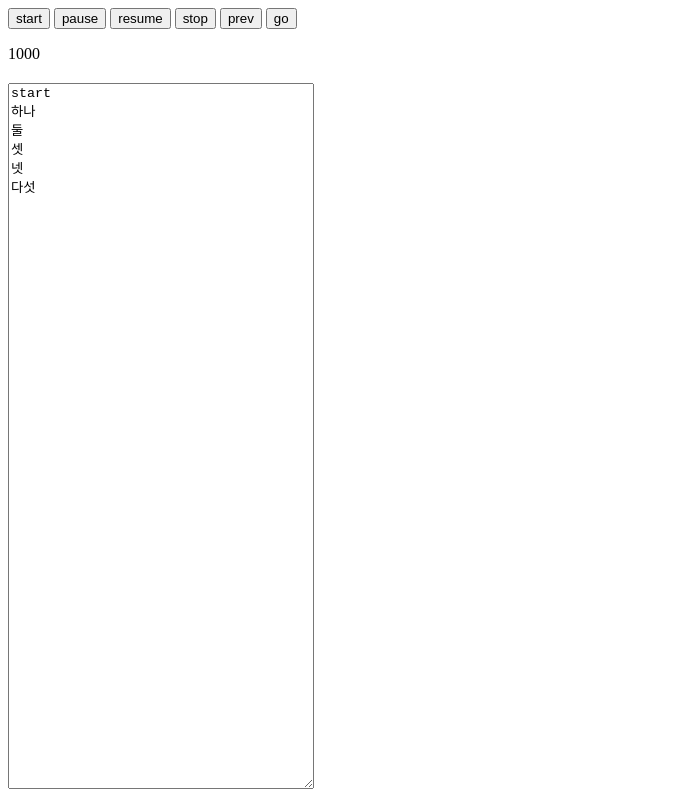
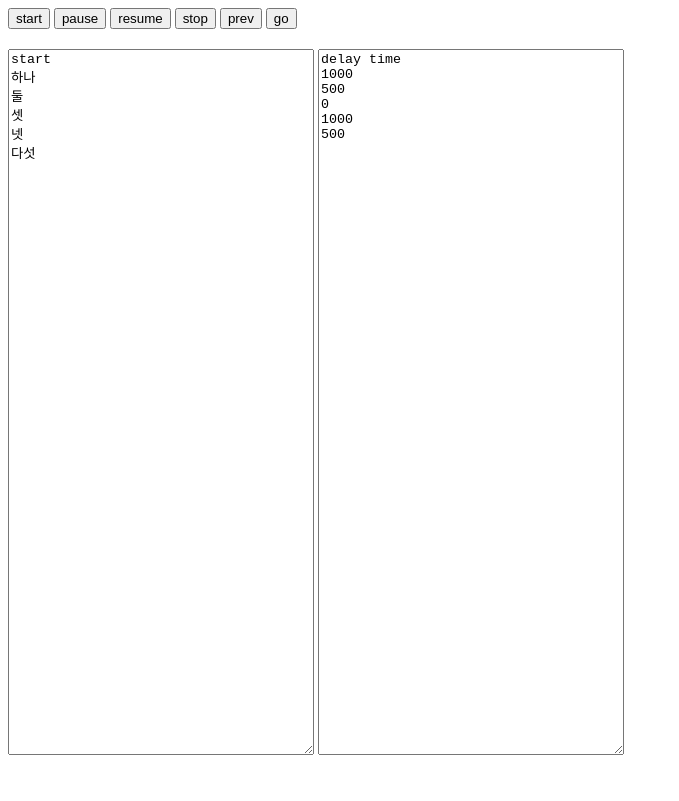
Before and after one commit to giant-seohyun/task, a plain HTML site: page quest01/index.html in a window 1280 px wide. Both pictures are taken after a click on the button "start". Shown: the whole page, without its empty margins (0-679 px from the left). Drawn offline with Linux system fonts and the light colour scheme.

Commit message:
change delay function

```diff
--- a/quest01/index.css
+++ b/quest01/index.css
@@ -1,8 +1,13 @@
-#text-result{
-    width: 300px;
-    height: 700px;
+#text-result {
+  width: 300px;
+  height: 700px;
 }
 
-.button-area{
-    margin-bottom: 20px;
+#text-delay {
+  width: 300px;
+  height: 700px;
 }
+
+.button-area {
+  margin-bottom: 20px;
+}
--- a/quest01/index.html
+++ b/quest01/index.html
@@ -13,11 +13,11 @@
       <button id="stop">stop</button>
       <button id="prev">prev</button>
       <button id="go">go</button>
-      <p id="delay-time">delay</p>
     </div>
 
     <div>
       <textarea id="text-result"></textarea>
+      <textarea id="text-delay">delay time</textarea>
     </div>
   </body>
   <script type="module" src="./constant.js"></script>
--- a/quest01/index.js
+++ b/quest01/index.js
@@ -3,136 +3,89 @@ import { datas } from "./constant.js";
 console.log("on");
 
 const textArea = document.getElementById("text-result");
+const textDelay = document.getElementById("text-delay");
 const start = document.getElementById("start");
 const pause = document.getElementById("pause");
 const resume = document.getElementById("resume");
 const stop = document.getElementById("stop");
-const delayTime = document.getElementById("delay-time");
 const go = document.getElementById("go");
 const prev = document.getElementById("prev");
 let isStart = true;
-let isPause = true;
+let isPause = false;
 let isResume = true;
 let isPrev = false;
 let passedTime = 0;
-let delayIdx = 0;
-let textIdx = 0;
-let text;
+let startTime;
+let endTime;
 let remaindTime;
 let pauseTime;
 let time;
 let delay;
 
-// 딜레이 값 병합
-const delays = [];
-const texts = [];
-
-function getDelays() {
-  for (let i = 0; i < 10; i++) {
-    delays.push(datas[i].delay);
-    if (!datas[i].delay) delays.splice(i, 1, 0);
-  }
-  return delays;
+// 딜레이 시간 변경
+function sleep(ms) {
+  return new Promise((r) => {
+    time = setTimeout(r, ms);
+  });
 }
 
-// 텍스트 값 병합
-function getTexts() {
-  for (let i = 0; i < 10; i++) {
-    texts.push(datas[i].text);
-    if (!datas[i].text) texts.splice(i, 1, 0);
+async function randomDelayTimer() {
+  clearTimeout(time);
+
+  for (let i = 0; i < datas.length; i++) {
+    // if (isPause) i = time;
+
+    textArea.value += `\n${datas[i].text}`;
+    textDelay.value += `\n${datas[i].delay}`;
+    await sleep(datas[i].delay);
   }
-  return texts;
-}
-
-// 딜레이 시간 변경
-function changeDelays() {
-  getDelays();
-
-  delay = delays[delayIdx];
-  if (!isPrev) delayIdx++;
-  else if (isPrev) delayIdx--;
-
-  if (delayIdx === delays.length) delayIdx = 0;
-  else if (delayIdx < 1) delayIdx = delays.length;
-  return delay;
-}
-
-// 텍스트 값 변경
-function changeTexts() {
-  getTexts();
-
-  text = texts[textIdx];
-  if (!isPrev) textIdx++;
-  else if (isPrev) textIdx--;
-
-  if (textIdx === texts.length) textIdx = 0;
-  else if (textIdx < 1) textIdx = texts.length;
-  return text;
-}
-
-// 딜레이 값 표시
-function randomDelayTimer() {
-  clearInterval(time);
-  textArea.value += `\n${changeTexts()}`;
-  delayTime.textContent = delay;
-  changeDelays();
-  time = setInterval(randomDelayTimer, delay);
 }
 
 // 타이머
 function timer() {
   randomDelayTimer();
-
-  if (!pauseTime) {
-    pauseTime = setInterval(() => {
-      passedTime++;
-    }, 1);
-  }
 }
 
 start.addEventListener("click", () => {
+  isPause = false;
   if (isStart) textArea.value = "start";
-  if (remaindTime) {
-    textArea.value = "start";
-    textIdx = 0;
-    delayIdx = 0;
-  }
-  isStart = false;
-  isPause = true;
-  isResume = false;
   timer();
+  startTime = new Date();
 });
 
 pause.addEventListener("click", () => {
+  isPause = true;
+  isResume = true;
+  endTime = new Date();
+  passedTime = endTime - startTime;
+
+  console.log("총 시간 : ", passedTime);
+
   remaindTime = delay - passedTime;
+
   if (isPause)
     textArea.value += `\npause 할당시간 :${passedTime}, 남은시간 :${remaindTime}`;
 
-  clearInterval(time);
-  time = null;
-  clearInterval(pauseTime);
-  pauseTime = 0;
-  isResume = true;
+  clearTimeout(time);
+  console.log(time);
 });
 
 resume.addEventListener("click", () => {
   if (isResume) timer();
+
   isResume = false;
 });
 
 stop.addEventListener("click", () => {
   textArea.value = "stop\n";
-  clearInterval(time);
+
+  clearTimeout(time);
   time = null;
-  isStart = true;
-  isPause = false;
 });
 
 go.addEventListener("click", () => {
   textArea.value += "\ngo";
   if (isResume) timer();
-  isResume = false;
-  isPrev = false;
 });
 
 prev.addEventListener("click", () => {
```
Also changed, not shown: quest01/constant.js (+6 -12 lines), 1 other file.
